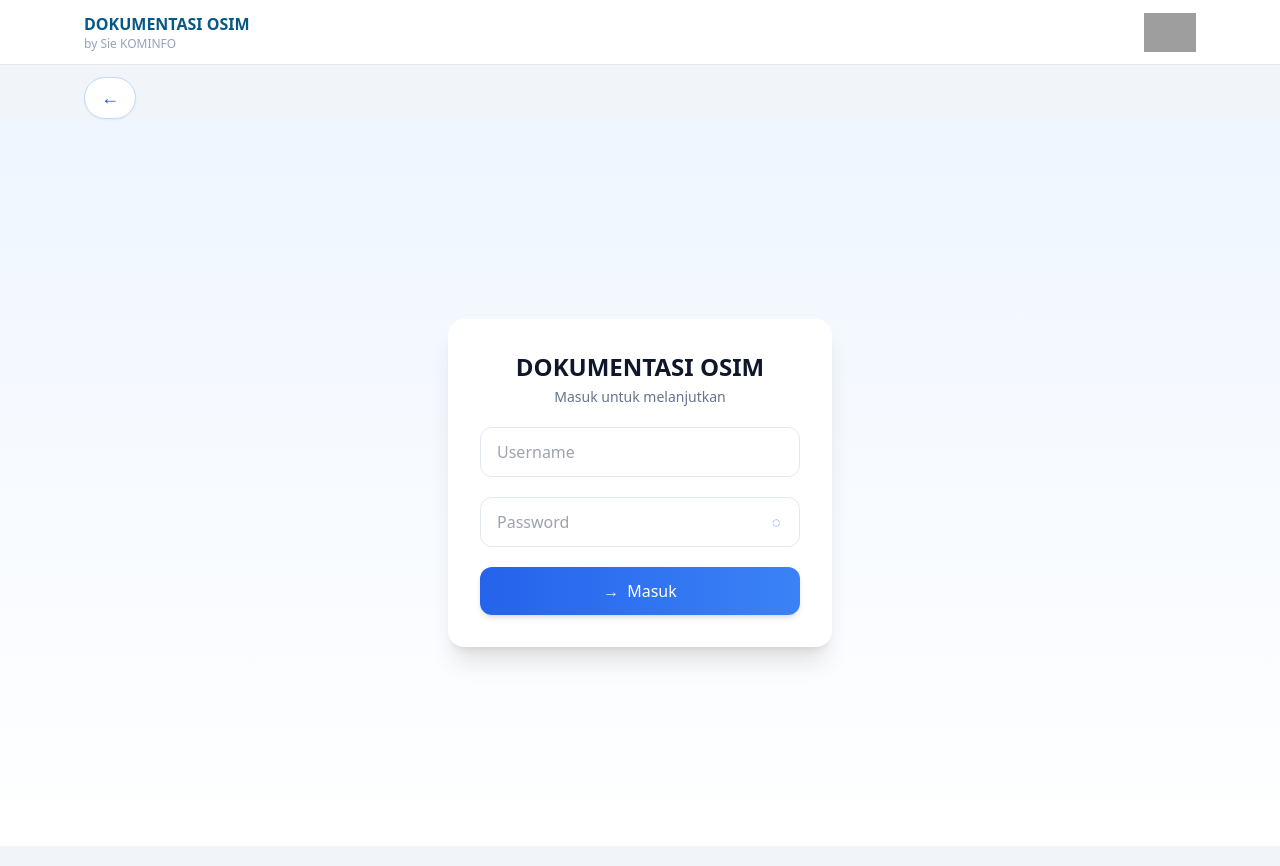
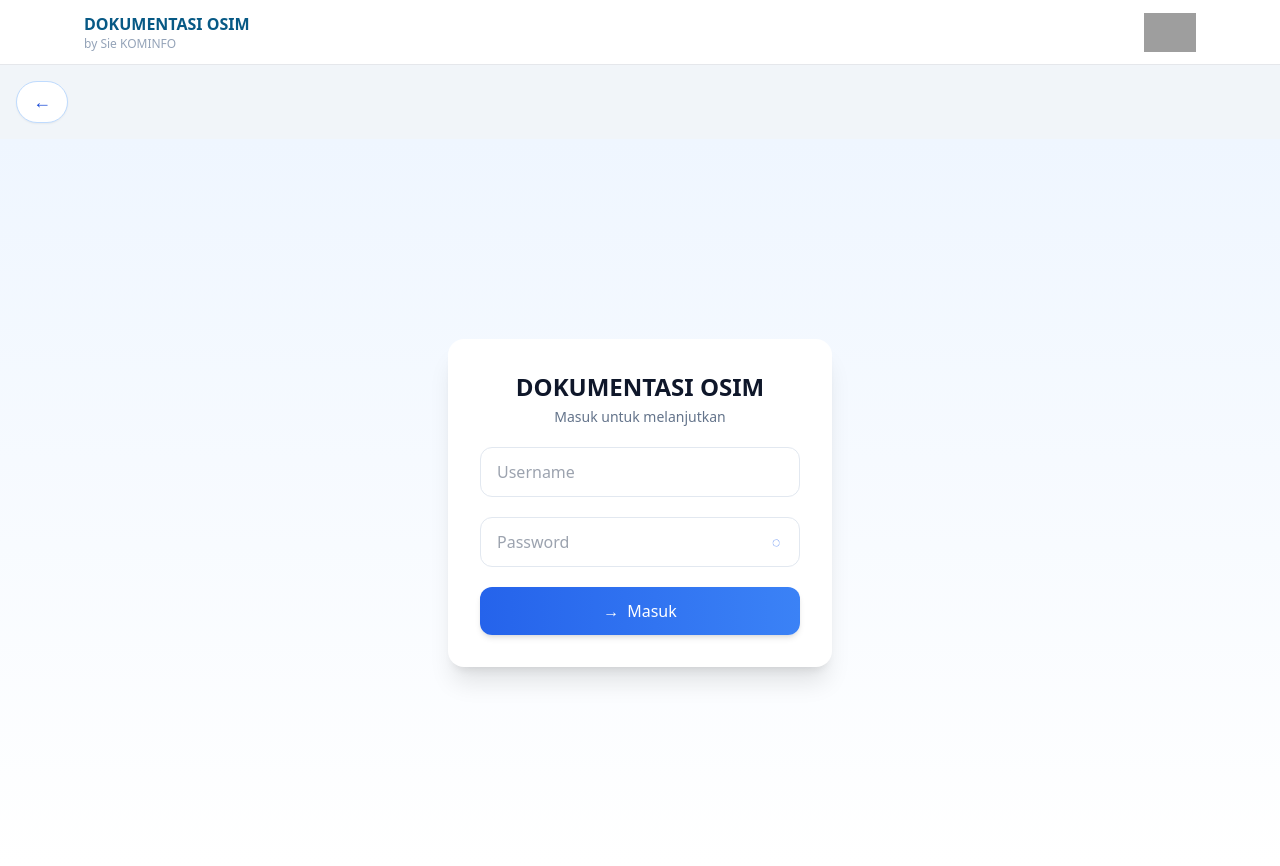
Before and after one commit to ahdan-png/dokumenatsiOS, a Next.js app: page /pdd/login in a window 1280 px wide. Built offline with nearby package versions, Linux system fonts and the light colour scheme; grey boxes are pictures that could not be loaded.

Commit message:
Remove excessive empty space below header across shared layout

```diff
--- a/components/AgendaDetail.tsx
+++ b/components/AgendaDetail.tsx
@@ -16,7 +16,7 @@ export default function AgendaDetail({ section, slug }: { section: string; slug:
   const listPath = section === 'pdd-dokumentasi' ? '/pdd/dokumentasi' : `/${section}`;
   return <main className="relative min-h-[calc(100vh-73px)] bg-cover bg-center" style={{ backgroundImage: `url(${data.wallpaperUrl || ''})` }}>
     <Link href={listPath} className="absolute left-4 top-4 inline-flex rounded-full border border-blue-200 bg-white px-4 py-2 text-sm text-blue-700 shadow-sm">← Semua agenda</Link>
-    <div className="mx-auto max-w-3xl px-6 pb-12 pt-24 text-center">
+    <div className="mx-auto max-w-3xl px-6 pb-12 pt-14 text-center">
       <div className="glass rounded-3xl p-8 shadow-2xl">
         <h1 className="text-4xl font-bold">{a.title}</h1>
         <p className="mx-auto mt-4 max-w-xl text-slate-600">{a.description}</p>
--- a/components/AgendaGrid.tsx
+++ b/components/AgendaGrid.tsx
@@ -1,3 +1,3 @@
 import Link from 'next/link';
 type Agenda={slug:string;title:string;description:string;link:string|null;date?: string|Date|null};
-export default function AgendaGrid({section,agendas,hrefBase}:{section:string;agendas:Agenda[];hrefBase?:string}){const base=hrefBase||`/${section}`;return <main className="min-h-[calc(100vh-73px)] bg-slate-100 p-6 md:p-12"><div className="mx-auto max-w-5xl"><h1 className="mb-2 text-4xl font-bold capitalize">{section}</h1><p className="mb-8 text-slate-600">Pilih agenda untuk melihat detail dokumentasi.</p>{agendas.length?<div className="grid gap-5 sm:grid-cols-2 lg:grid-cols-3">{agendas.map(a=><Link href={`${base}/${a.slug}`} key={a.slug} className="glass rounded-2xl p-6 transition hover:-translate-y-1 hover:shadow-xl"><h2 className="text-xl font-semibold">{a.title}</h2>{a.date&&<p className="mt-1 text-sm text-slate-500">{new Date(a.date).toLocaleDateString('id-ID')}</p>}<p className="mt-2 line-clamp-3 text-sm text-slate-600">{a.description||'Lihat detail agenda'}</p><span className="mt-5 inline-block text-sm font-semibold text-sky-700">Lihat detail →</span></Link>)}</div>:<div className="glass rounded-2xl p-8 text-slate-500">Belum ada agenda.</div>}</div></main>}
+export default function AgendaGrid({section,agendas,hrefBase}:{section:string;agendas:Agenda[];hrefBase?:string}){const base=hrefBase||`/${section}`;return <main className="min-h-[calc(100vh-73px)] bg-slate-100 px-6 pb-12 pt-4 md:px-12 md:pb-14 md:pt-6"><div className="mx-auto max-w-5xl"><h1 className="mb-2 text-4xl font-bold capitalize">{section}</h1><p className="mb-8 text-slate-600">Pilih agenda untuk melihat detail dokumentasi.</p>{agendas.length?<div className="grid gap-5 sm:grid-cols-2 lg:grid-cols-3">{agendas.map(a=><Link href={`${base}/${a.slug}`} key={a.slug} className="glass rounded-2xl p-6 transition hover:-translate-y-1 hover:shadow-xl"><h2 className="text-xl font-semibold">{a.title}</h2>{a.date&&<p className="mt-1 text-sm text-slate-500">{new Date(a.date).toLocaleDateString('id-ID')}</p>}<p className="mt-2 line-clamp-3 text-sm text-slate-600">{a.description||'Lihat detail agenda'}</p><span className="mt-5 inline-block text-sm font-semibold text-sky-700">Lihat detail →</span></Link>)}</div>:<div className="glass rounded-2xl p-8 text-slate-500">Belum ada agenda.</div>}</div></main>}
--- a/components/BackButton.tsx
+++ b/components/BackButton.tsx
@@ -22,7 +22,7 @@ export default function BackButton() {
   };
   const target = backTargets[pathname];
 
-  return <div className="mx-auto max-w-6xl px-5 pt-3">
+  return <div className="inline-block p-4">
     <button type="button" aria-label="Kembali" onClick={() => (target ? router.push(target) : router.back())} className="rounded-full border border-blue-200 bg-white px-4 py-2 text-blue-700 shadow-sm">
       <span aria-hidden="true" className="text-lg leading-none">←</span>
     </button>
--- a/components/SectionCard.tsx
+++ b/components/SectionCard.tsx
@@ -1 +1 @@
-'use client';import {useEffect,useState} from 'react';import QRCode from 'qrcode';export default function SectionCard({slug}:{slug:string}){const [data,setData]=useState<any>();const [qr,setQr]=useState('');useEffect(()=>{fetch('/api/section/'+slug).then(r=>r.json()).then(setData)},[slug]);useEffect(()=>{setQr('');if(data?.link)QRCode.toDataURL(data.link,{width:260,margin:2}).then(setQr)},[data]);if(!data)return <p className="text-center">Memuat...</p>;return <section className="min-h-[calc(100vh-73px)] bg-cover bg-center p-6" style={{backgroundImage:`url(${data.wallpaperUrl||''})`}}><div className="mx-auto max-w-3xl pt-16 text-center"><div className="glass rounded-3xl p-8 shadow-2xl"><h1 className="text-4xl font-bold capitalize">{data.slug}</h1><p className="mx-auto mt-4 max-w-xl text-slate-600">{data.description}</p>{qr?<img className="mx-auto mt-7 h-auto w-full max-w-[240px] rounded-xl" src={qr} alt="QR link"/>:<p className="mt-8 rounded-lg bg-slate-100 p-4 text-slate-500">QR dan link belum diatur oleh Tim PDD.</p>}{data.link&&<a className="mt-7 inline-block rounded-full bg-sky-700 px-7 py-3 font-semibold text-white transition-all duration-150 ease-in-out hover:-translate-y-0.5 hover:shadow-lg hover:shadow-blue-500/30 active:scale-95 focus-visible:outline-none focus-visible:ring-2 focus-visible:ring-blue-300" href={data.link} target="_blank" rel="noreferrer">Buka tautan</a>}</div></div></section>}
+'use client';import {useEffect,useState} from 'react';import QRCode from 'qrcode';export default function SectionCard({slug}:{slug:string}){const [data,setData]=useState<any>();const [qr,setQr]=useState('');useEffect(()=>{fetch('/api/section/'+slug).then(r=>r.json()).then(setData)},[slug]);useEffect(()=>{setQr('');if(data?.link)QRCode.toDataURL(data.link,{width:260,margin:2}).then(setQr)},[data]);if(!data)return <p className="text-center">Memuat...</p>;return <section className="min-h-[calc(100vh-73px)] bg-cover bg-center px-6 pb-6 pt-3" style={{backgroundImage:`url(${data.wallpaperUrl||''})`}}><div className="mx-auto max-w-3xl pt-10 text-center"><div className="glass rounded-3xl p-8 shadow-2xl"><h1 className="text-4xl font-bold capitalize">{data.slug}</h1><p className="mx-auto mt-4 max-w-xl text-slate-600">{data.description}</p>{qr?<img className="mx-auto mt-7 h-auto w-full max-w-[240px] rounded-xl" src={qr} alt="QR link"/>:<p className="mt-8 rounded-lg bg-slate-100 p-4 text-slate-500">QR dan link belum diatur oleh Tim PDD.</p>}{data.link&&<a className="mt-7 inline-block rounded-full bg-sky-700 px-7 py-3 font-semibold text-white transition-all duration-150 ease-in-out hover:-translate-y-0.5 hover:shadow-lg hover:shadow-blue-500/30 active:scale-95 focus-visible:outline-none focus-visible:ring-2 focus-visible:ring-blue-300" href={data.link} target="_blank" rel="noreferrer">Buka tautan</a>}</div></div></section>}
```
